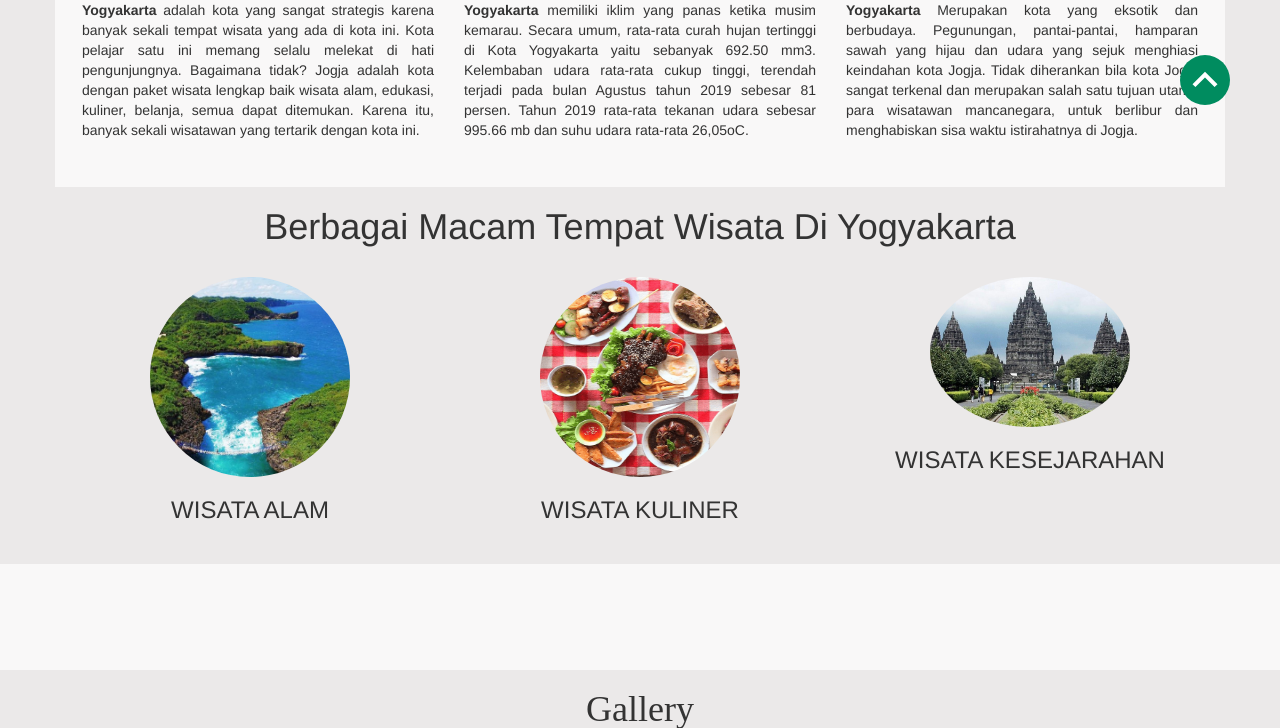
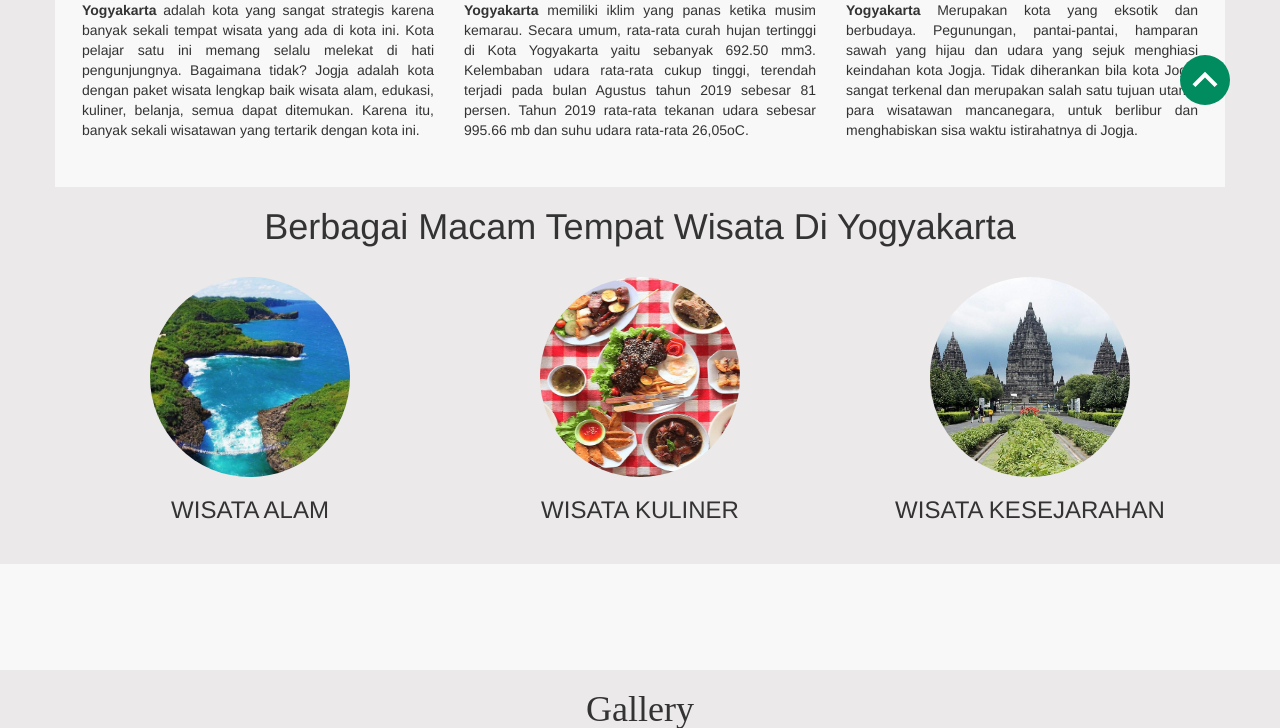
Before and after one commit to Tsaqif-Aushaf-Farodis/PariwisataV1, a PHP site: page / in a window 1280 px wide. Shown: the part 645-1373 px from the top of the page. Run offline with PHP 8.4, Linux system fonts and the light colour scheme; data that the repository does not hold is empty.

Commit message:
update img url

```diff
--- a/home_admin.php
+++ b/home_admin.php
@@ -186,7 +186,7 @@ include("connect.php"); ?>
             <div class="col-lg-4 col-md-4 col-sm-12 col-xs-12"><img class="img-circle" src="assets/img/Wisata-Kuliner-Yogyakarta.png" width="200px">
                 <h3>WISATA KULINER</h3>
             </div>
-            <div class="col-lg-4 col-md-4 col-sm-12 col-xs-12"><img class="img-circle" src="assets/img/candi-prambanan.jpg" width="200px">
+            <div class="col-lg-4 col-md-4 col-sm-12 col-xs-12"><img class="img-circle" src="assets/img/candiprambanan.jpg" width="200px">
                 <h3>WISATA KESEJARAHAN</h3>
             </div>
         </div>
--- a/index.php
+++ b/index.php
@@ -274,7 +274,7 @@ include("connect.php"); ?>
             <div class="col-lg-4 col-md-4 col-sm-12 col-xs-12"><img class="img-circle" src="assets/img/Wisata-Kuliner-Yogyakarta.png" width="200px">
                 <h3>WISATA KULINER</h3>
             </div>
-            <div class="col-lg-4 col-md-4 col-sm-12 col-xs-12"><img class="img-circle" src="assets/img/candi-prambanan.jpg" width="200px">
+            <div class="col-lg-4 col-md-4 col-sm-12 col-xs-12"><img class="img-circle" src="assets/img/candiprambanan.jpg" width="200px">
                 <h3>WISATA KESEJARAHAN</h3>
             </div>
         </div>
```
Also changed, not shown: assets/img/candi-prambanan.jpg (deleted), assets/img/candiprambanan.jpg (added).
